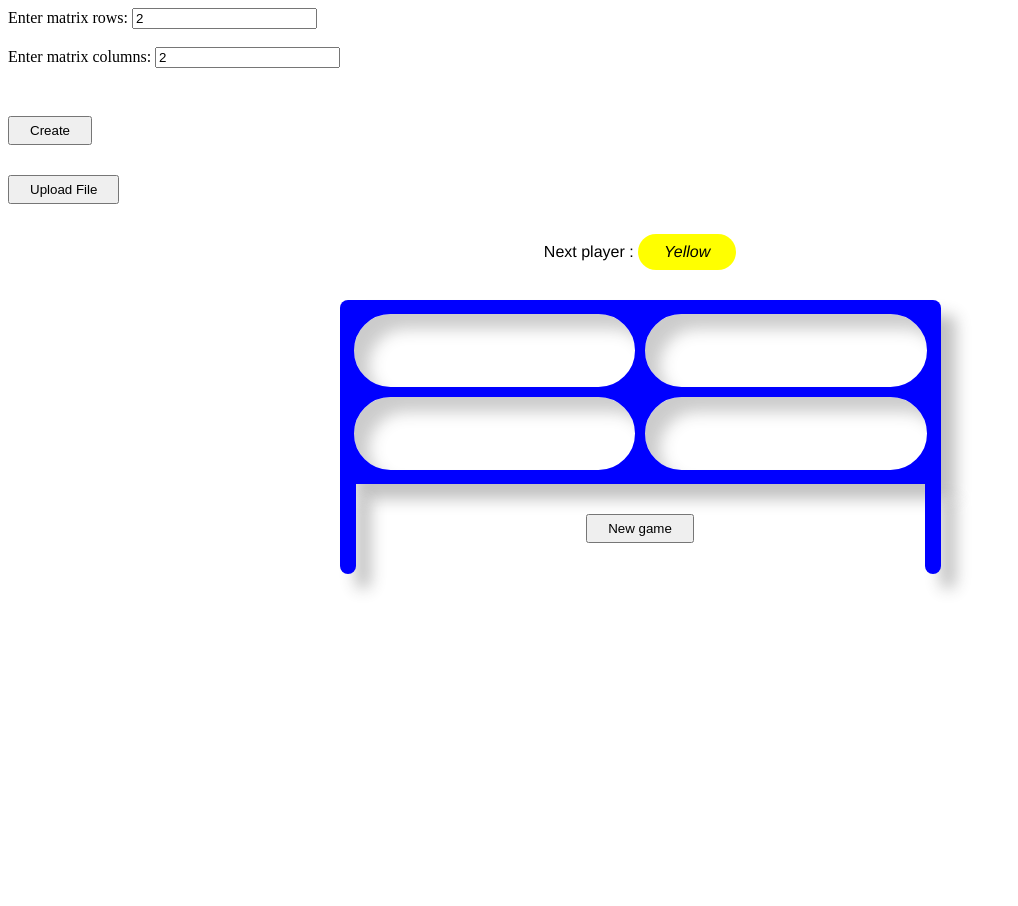
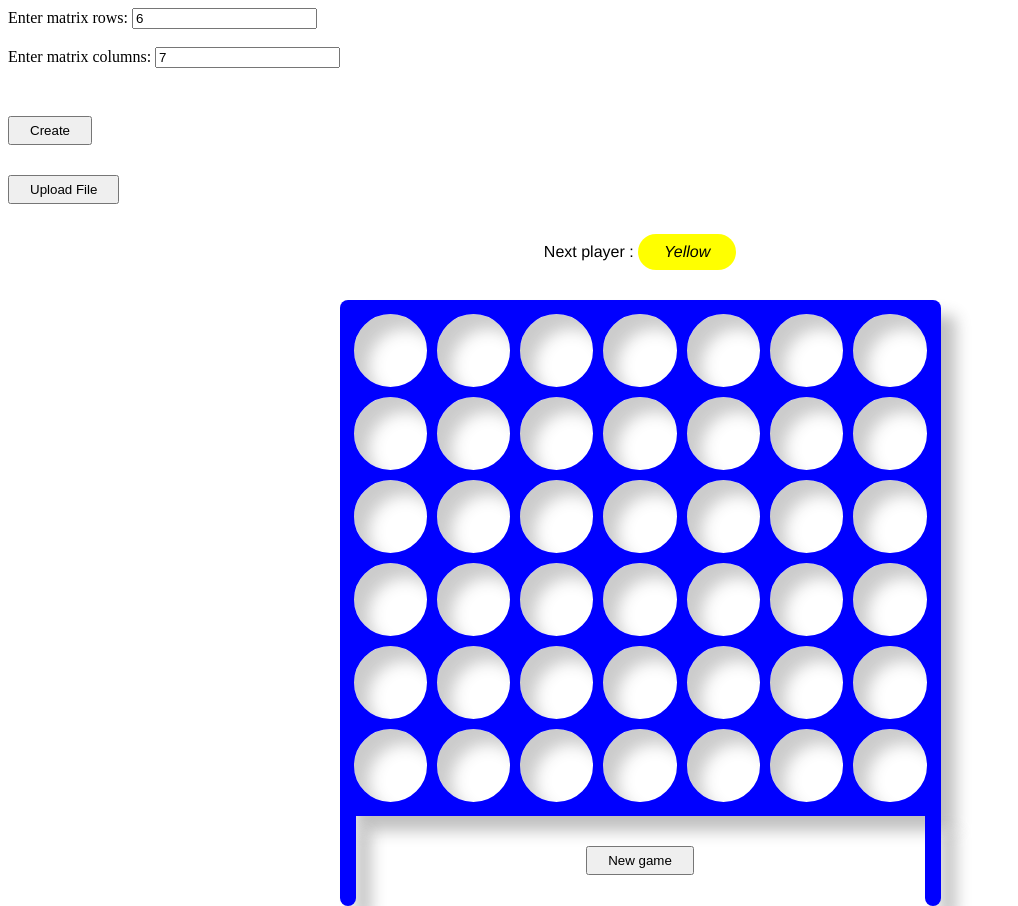
Before and after one commit to hamorillo/quatumInARow, a plain HTML site: page index_FireFox.html in a window 1280 px wide. Both pictures are taken after a click on the button "Create". Shown: the whole page, without its empty margins (0-1018 px from the left). Before the commit the page ends 800 px from the top, so only its background shows below. Drawn offline with nearby package versions, Linux system fonts and the light colour scheme; no server answers.

Commit message:
Formatted file

```diff
--- a/index_FireFox.html
+++ b/index_FireFox.html
@@ -1,15 +1,17 @@
 <!DOCTYPE html>
 <html>
+
 <head>
 	<link rel="stylesheet" href="styles.css" />
 	<title>Four in a row</title>
 	<meta charset="utf-8" />
 	<meta name="description" content="Basic implementation of a Four in a row game">
 </head>
+
 <body>
-	    <div>Enter matrix rows: <input type="text" name="matrix_rows" id="matrix_rows" value="2"></div>
+	<div>Enter matrix rows: <input type="text" name="matrix_rows" id="matrix_rows" value="6"></div>
 	</br>
-		<div>Enter matrix columns: <input type="text" name="matrix_columns" id="matrix_columns" value="2"></div>
+	<div>Enter matrix columns: <input type="text" name="matrix_columns" id="matrix_columns" value="7"></div>
 	</br>
 	<div><button onclick="create_matrix()">Create</button></div>
 
@@ -40,32 +42,36 @@
 		<button id="restart">New game</button>
 	</div>
 	<script type="text/javascript">
+		var lenSelectedColumns = 0
 
-		readTextFile = function()
-				{
+		readTextFile = function () {
 			var rawFile = new XMLHttpRequest();
 			rawFile.open("GET", 'test.csv', false);
-					rawFile.onreadystatechange = function ()
-					{
-						if(rawFile.readyState === 4)
-						{
-							if(rawFile.status === 200 || rawFile.status == 0)
-							{
+			rawFile.onreadystatechange = function () {
+				if (rawFile.readyState === 4) {
+					if (rawFile.status === 200 || rawFile.status == 0) {
 						var text = rawFile.responseText
 						var parsed = JSON.parse(text);
-								document.getElementById("color"+1+parsed[0]).click()
+						if (lenSelectedColumns !== parsed.length) {
+							lenSelectedColumns = parsed.length;
+							document.getElementById("color" + 1 + parsed[parsed.length - 1]).click()
+						}
 					}
 				}
 			}
 			rawFile.send(null);
 		}
 
-          create_matrix = function() {
+		create_matrix = function () {
+			window.clearInterval();
+			lenSelectedColumns = 0;
+			window.setInterval(readTextFile, 500);
+
 			matrix_rows = parseInt(document.getElementById("matrix_rows").value) + 1;
-			 matrix_columns = parseInt(document.getElementById("matrix_columns").value)	 + 1;
-			 t = document.querySelector("#principal")
-             trow = document.createElement("tr")
-             td = document.createElement("td")
+			matrix_columns = parseInt(document.getElementById("matrix_columns").value) + 1;
+			t = document.querySelector("#principal");
+			trow = document.createElement("tr");
+			td = document.createElement("td");
 
 			var number;
 			var i;
@@ -77,7 +83,7 @@
 				trow = document.createElement("tr");
 				for (j = 1; j < matrix_columns; j++) {
 					td = document.createElement("td");
-				 number = "color" + ((i*10)+j);
+					number = "color" + ((i * 10) + j);
 					td.setAttribute("id", number);
 					trow.appendChild(td);
 				}
@@ -147,7 +153,7 @@
 							cellAt(a, b)[onclick] = function (b, a) {
 								return function () {
 									if (!finished)
-									for (a = matrix_rows-1; a > 0; a--)
+										for (a = matrix_rows - 1; a > 0; a--)
 											if (!cellAt(a, b)[classname]) {
 												makeMove(a, b, 0);
 												break;
@@ -164,7 +170,6 @@
 		}
 	</script>
 
-	   <script src="https://ajax.googleapis.com/ajax/libs/jquery/2.1.3/jquery.min.js"></script>
+</body>
 
-    </body>
 </html>
```
Lines whose indentation alone changed are shown as unchanged.
